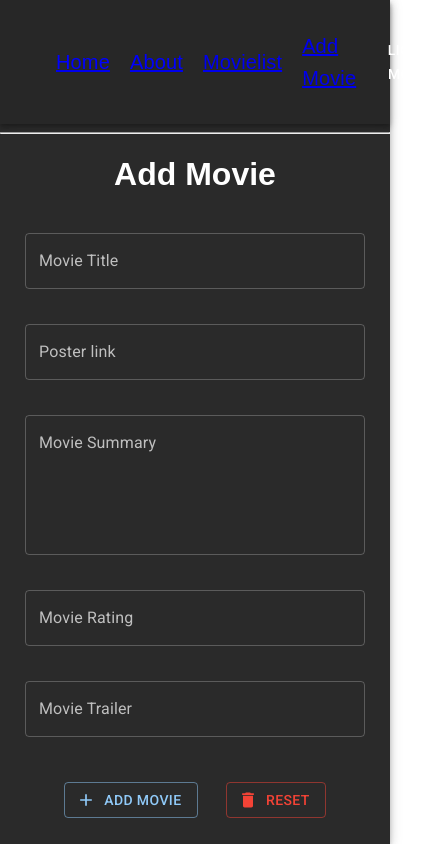
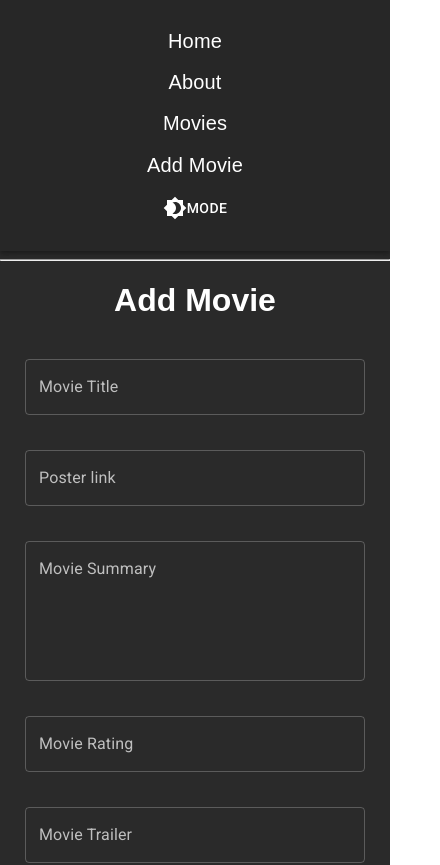
Before and after one commit to Arun3sh/my-fav-movie-react, a React (Create React App) app: page /movies/add in a window 390 px wide. Shown: the top 865 px of the page, 440 px wide, since content can reach past the window. Before the commit the page ends 844 px from the top, so only its background shows below. Built offline with nearby package versions, Linux system fonts and the light colour scheme.

Commit message:
navbar styles added

```diff
--- a/src/App.css
+++ b/src/App.css
@@ -11,20 +11,10 @@ ul,
 li,
 p {
 	font-family: 'popins', sans-serif;
-	/* color: var(--primary) !important; */
 }
-/* .movie > div {
-	background-color: black;
-} */
-/* input[type='text'],
-input[type='link'],
-textarea[type='text'] {
-	background-color: white;
-} */
-/* header {
-	background-color: var(--primary) !important;
-} */
+
 .navlinks {
+	padding: 0px;
 	height: 10vh;
 	list-style: none;
 	display: flex;
@@ -114,3 +104,27 @@ h1 {
 .nav-button {
 	margin: 20px;
 }
+.li-navbar {
+	margin-right: 20px;
+}
+.li-navbar span,
+.li-navbar a {
+	color: white !important;
+	text-decoration: none;
+}
+.li-navbar-mode {
+	margin-left: auto;
+}
+
+@media screen and (max-width: 480px) {
+	.navlinks {
+		flex-direction: column;
+		height: 25vh;
+	}
+	.li-navbar {
+		margin-right: 0px;
+	}
+	.li-navbar-mode {
+		margin-left: 0;
+	}
+}
--- a/src/movie/Navbar.js
+++ b/src/movie/Navbar.js
@@ -4,9 +4,10 @@ import Box from '@mui/material/Box';
 import Toolbar from '@mui/material/Toolbar';
 import Typography from '@mui/material/Typography';
 import Button from '@mui/material/Button';
+import Brightness4Icon from '@mui/icons-material/Brightness4';
+import Brightness7Icon from '@mui/icons-material/Brightness7';
 
 export function Nav({ mode, setMode }) {
-	const styles = { marginRight: '20px' };
 	return (
 		<div className="navbar">
 			<Box sx={{ flexGrow: 1 }}>
@@ -14,28 +15,28 @@ export function Nav({ mode, setMode }) {
 					<Toolbar>
 						<Typography variant="h6" component="div" sx={{ flexGrow: 1 }}>
 							<ul className="navlinks">
-								<li style={styles}>
+								<li className="li-navbar">
 									<Link to="/">
 										<span style={{ color: 'blue' }}>Home</span>
 									</Link>
 								</li>
-								<li style={styles}>
+								<li className="li-navbar">
 									<Link to="/about">
 										<span style={{ color: 'blue' }}>About</span>
 									</Link>
 								</li>
-								<li style={styles}>
-									<Link to="/movies">Movielist</Link>
+								<li className="li-navbar">
+									<Link to="/movies">Movies</Link>
 								</li>
-								<li style={styles}>
+								<li className="li-navbar">
 									<Link to="/movies/add">Add Movie</Link>
 								</li>
-								<li style={{ marginLeft: 'auto', color: 'white' }}>
+								<li className="li-navbar-mode">
 									<Button
 										onClick={() => setMode(mode === 'light' ? 'dark' : 'light')}
 										color="inherit"
 									>
-										{mode === 'light' ? 'Dark' : 'Light'} Mode
+										{mode === 'light' ? <Brightness7Icon /> : <Brightness4Icon />} Mode
 									</Button>
 								</li>
 							</ul>
```
